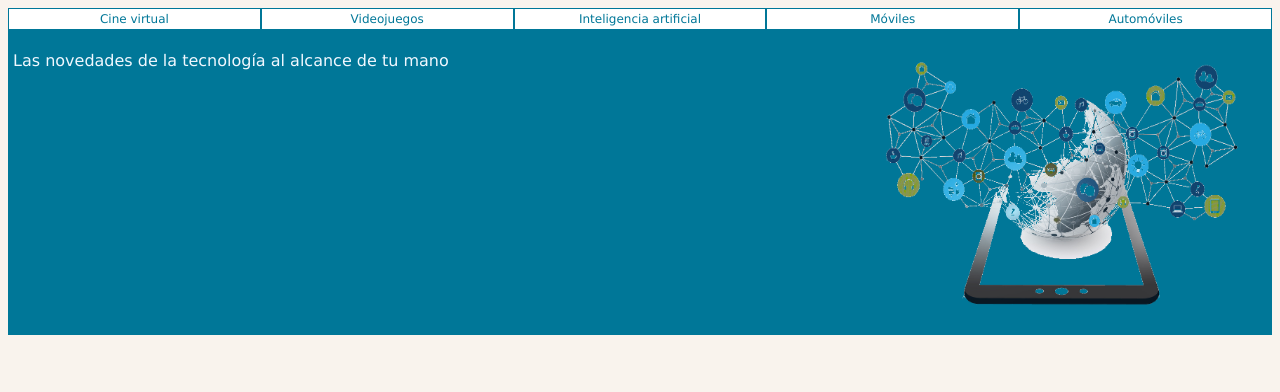
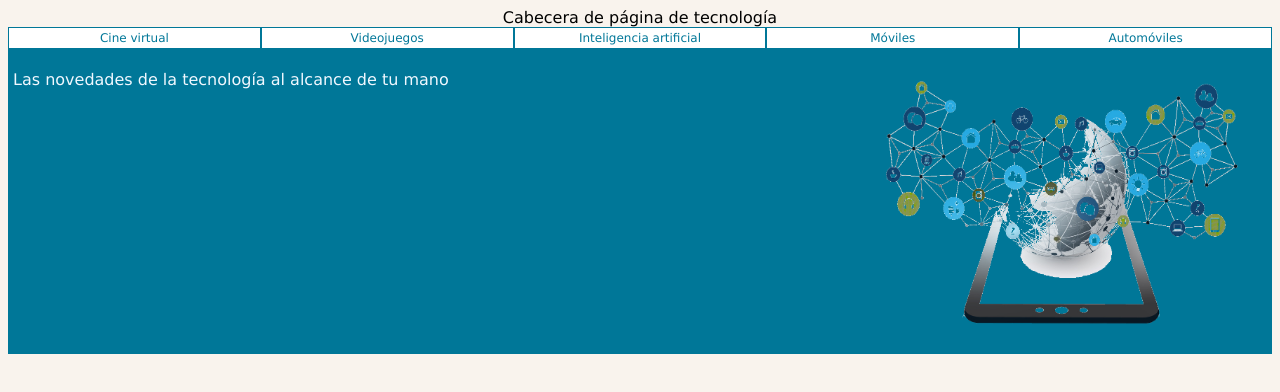
Before and after one commit to Caloeitor/blogtecnologia, a plain HTML site: page blogpost.html in a window 1280 px wide. Drawn offline with Linux system fonts and the light colour scheme.

Commit message:
Se agrega una cabecera a la página

```diff
--- a/blogpost.html
+++ b/blogpost.html
@@ -11,6 +11,8 @@
     <body>
 
         <script src="./blogpost.js"></script>
+
+    <div ide="cabecera">Cabecera de página de tecnología</div>
 
 <section id="bloque-section">
 
```
